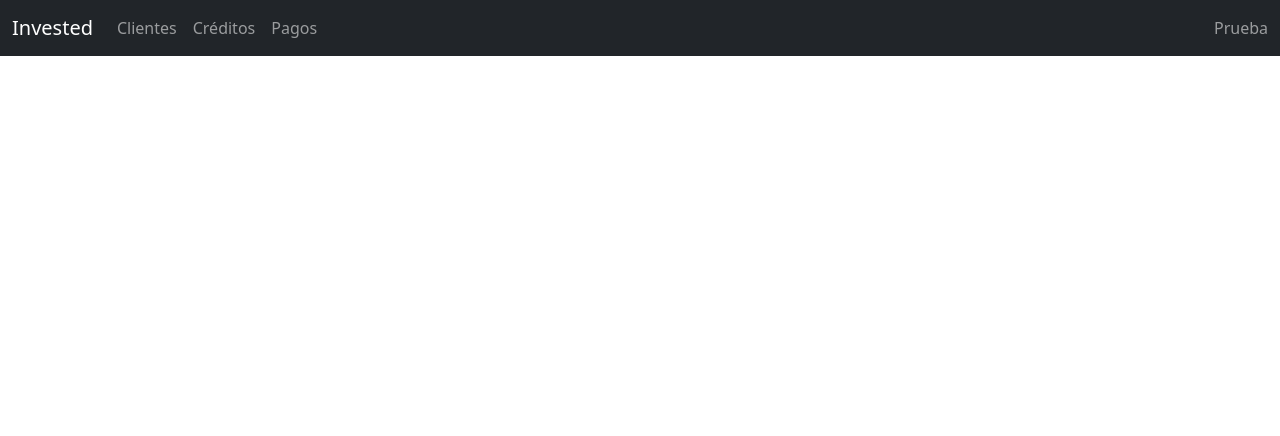
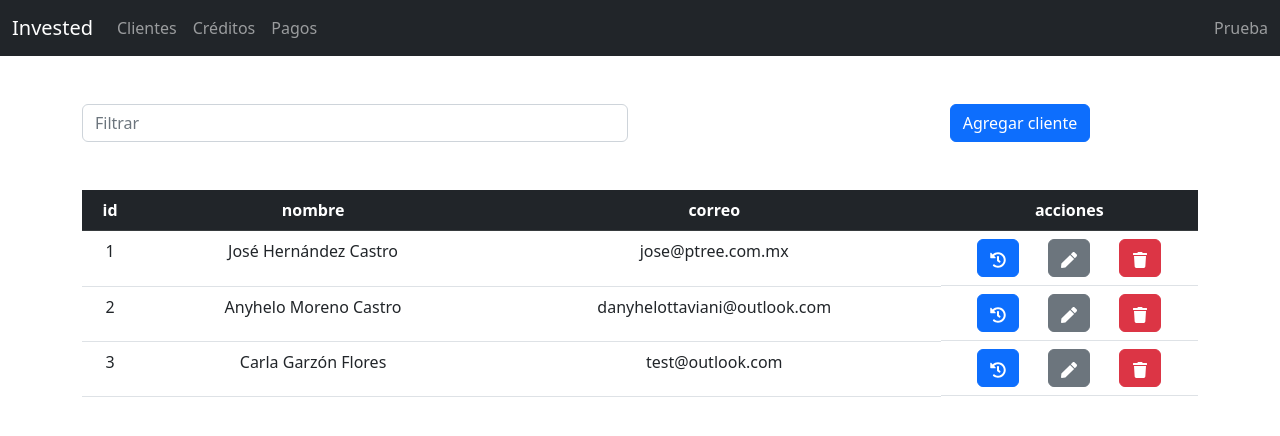
Before and after one commit to JoseHerCast/prueba_invested, a React (Vite) app: page / in a window 1280 px wide. Shown: the top 436 px of the page. Built offline with nearby package versions, Linux system fonts and the light colour scheme.

Commit message:
Rutas absolutas

```diff
--- a/src/Router.jsx
+++ b/src/Router.jsx
@@ -9,10 +9,10 @@ export const Router = () => {
     return (
         <>
             <Routes>
-                <Route exact path='https://josehercast.github.io/prueba_invested' element={<Clients />} />
-                <Route exact path='https://josehercast.github.io/prueba_invested/clientes' element={<Clients />} />
-                <Route exact path='https://josehercast.github.io/prueba_invested/creditos' element={<Credits />} />
-                <Route exact path='https://josehercast.github.io/prueba_invested/pagos' element={<Payments />} />
+                <Route path='/' element={<Clients />} />
+                <Route path='/clientes' element={<Clients />} />
+                <Route path='/creditos' element={<Credits />} />
+                <Route path='/pagos' element={<Payments />} />
             </Routes>
         </>
     );
```
